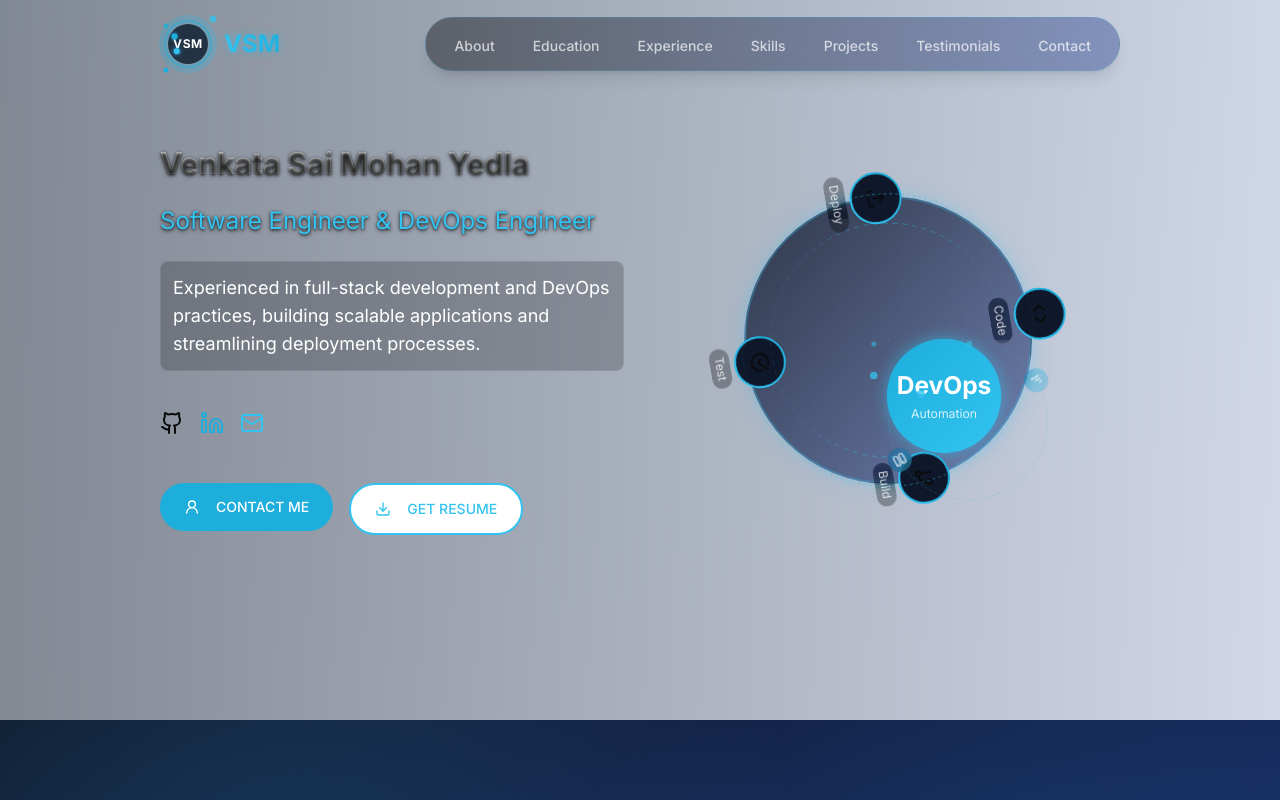
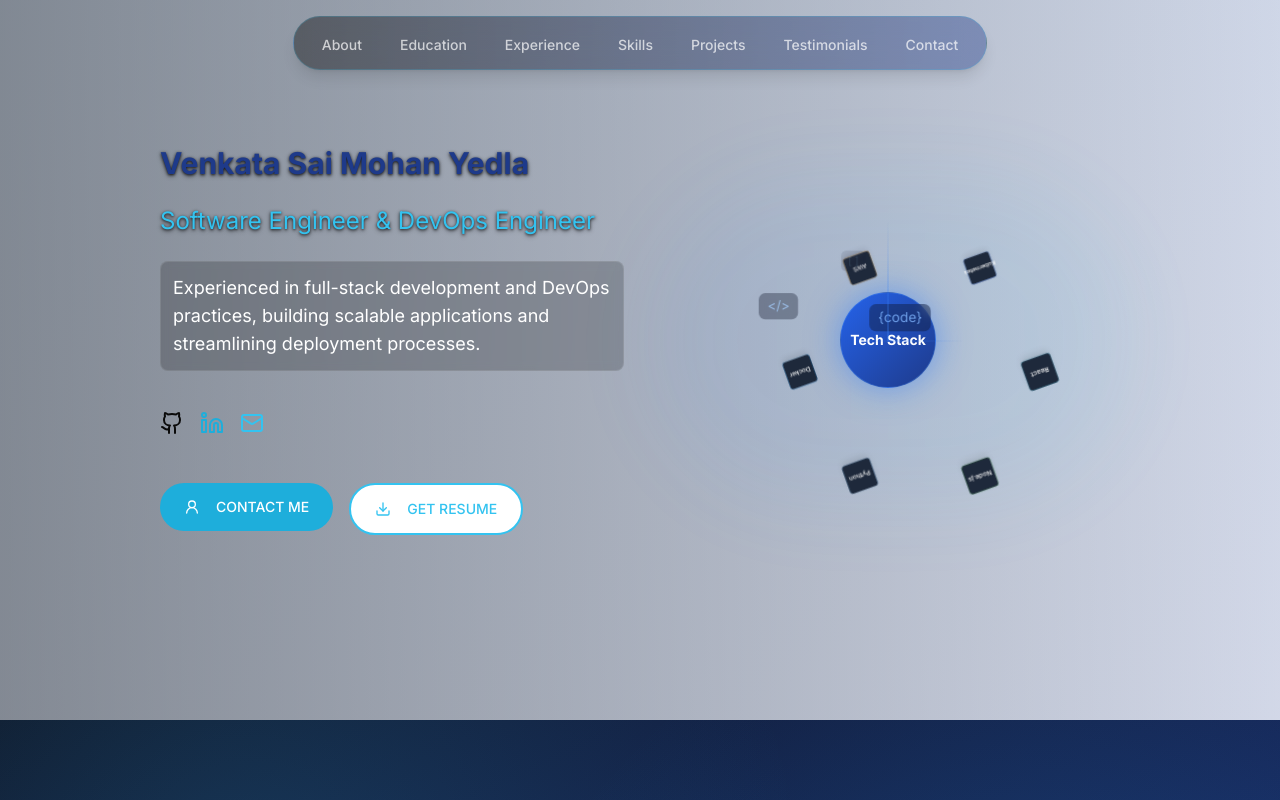
Before and after one commit to sai460/catchy-creative-corner, a React (Vite) app: page / in a window 1280 px wide. Shown: the top 800 px of the page. Built offline with nearby package versions, Linux system fonts and the light colour scheme.

Commit message:
Refactor: Remove VSM logo and update hero animation
- Removed the VSM logo from the header.
- Updated the hero section animation.
- Changed the text color of "Venkata Sai Mohan Yedla" to dark blue.

```diff
--- a/src/components/Header.tsx
+++ b/src/components/Header.tsx
@@ -59,114 +59,7 @@ export function Header() {
       animate={{ y: 0 }}
       transition={{ type: "spring", stiffness: 300, damping: 30 }}
     >
-      <div className="container max-w-5xl flex justify-between items-center">
-        {/* Enhanced VSM Logo */}
-        <motion.div
-          className="flex items-center relative"
-          whileHover={{ scale: 1.05 }}
-        >
-          <div className="relative w-14 h-14">
-            {/* Outer circle */}
-            <motion.div
-              className="absolute inset-0 rounded-full bg-gradient-to-r from-classicBlue to-turquoise opacity-20"
-              animate={{
-                scale: [1, 1.1, 1],
-                opacity: [0.2, 0.3, 0.2]
-              }}
-              transition={{
-                duration: 3,
-                repeat: Infinity,
-                ease: "easeInOut"
-              }}
-            />
-
-            {/* Middle circle */}
-            <motion.div
-              className="absolute inset-1 rounded-full border-2 border-classicBlue/50"
-              animate={{ rotate: 360 }}
-              transition={{
-                duration: 20,
-                repeat: Infinity,
-                ease: "linear"
-              }}
-            />
-
-            {/* Inner circle with electron orbit */}
-            <motion.div
-              className="absolute inset-2 rounded-full bg-slate-900/80 backdrop-blur-md flex items-center justify-center overflow-hidden"
-            >
-              {/* Electron orbit paths */}
-              <motion.div
-                className="absolute w-full h-full"
-                animate={{ rotate: 360 }}
-                transition={{ duration: 15, repeat: Infinity, ease: "linear" }}
-              >
-                <div className="absolute top-1/2 left-1/2 w-8 h-3 -translate-x-1/2 -translate-y-1/2">
-                  <motion.div
-                    className="absolute top-0 right-0 w-1.5 h-1.5 bg-turquoise rounded-full"
-                    animate={{ boxShadow: ["0 0 2px #33C3F0", "0 0 5px #33C3F0", "0 0 2px #33C3F0"] }}
-                    transition={{ duration: 2, repeat: Infinity }}
-                  />
-                </div>
-              </motion.div>
-
-              <motion.div
-                className="absolute w-full h-full"
-                animate={{ rotate: -360 }}
-                transition={{ duration: 10, repeat: Infinity, ease: "linear" }}
-              >
-                <div className="absolute top-1/2 left-1/2 w-7 h-7 -translate-x-1/2 -translate-y-1/2 rotate-45">
-                  <motion.div
-                    className="absolute bottom-0 right-0 w-1.5 h-1.5 bg-classicBlue rounded-full"
-                    animate={{ boxShadow: ["0 0 2px #1EAEDB", "0 0 5px #1EAEDB", "0 0 2px #1EAEDB"] }}
-                    transition={{ duration: 2.5, repeat: Infinity }}
-                  />
-                </div>
-              </motion.div>
-
-              {/* VSM text */}
-              <span className="text-white font-bold text-xs tracking-wider">VSM</span>
-            </motion.div>
-
-            {/* Outer particles */}
-            <motion.div
-              className="absolute top-0 right-0 w-1.5 h-1.5 bg-turquoise rounded-full"
-              animate={{
-                scale: [1, 1.5, 1],
-                opacity: [0.7, 1, 0.7],
-              }}
-              transition={{ duration: 2, repeat: Infinity, delay: 0.5 }}
-            />
-            <motion.div
-              className="absolute bottom-0 left-1 w-1 h-1 bg-classicBlue rounded-full"
-              animate={{
-                scale: [1, 1.3, 1],
-                opacity: [0.6, 1, 0.6],
-              }}
-              transition={{ duration: 1.5, repeat: Infinity }}
-            />
-            <motion.div
-              className="absolute top-2 left-1 w-1 h-1 bg-classicBlue rounded-full"
-              animate={{
-                scale: [1, 1.3, 1],
-                opacity: [0.6, 1, 0.6],
-              }}
-              transition={{ duration: 2.5, repeat: Infinity, delay: 1 }}
-            />
-          </div>
-
-          {/* VSM Text */}
-          <motion.div
-            className="ml-2 text-transparent bg-clip-text bg-gradient-to-r from-turquoise to-classicBlue font-bold text-2xl"
-            animate={{
-              textShadow: ["0 0 5px rgba(51, 195, 240, 0.3)", "0 0 10px rgba(51, 195, 240, 0.5)", "0 0 5px rgba(51, 195, 240, 0.3)"]
-            }}
-            transition={{ duration: 2, repeat: Infinity }}
-          >
-            VSM
-          </motion.div>
-        </motion.div>
-
+      <div className="container max-w-5xl flex justify-center items-center">
         {/* Updated Navigation section with icons and improved styling */}
         <div className="bg-gradient-to-r from-black/40 to-blue-900/40 backdrop-blur-md rounded-full shadow-lg border border-turquoise/20 px-3 py-1.5">
           <div className="flex space-x-1.5">
--- a/src/components/Hero.tsx
+++ b/src/components/Hero.tsx
@@ -1,6 +1,6 @@
 
 import { Button } from "@/components/ui/button";
-import { ArrowRight, Download, Github, Linkedin, Mail, UserRound, Server, Code, GitBranch, CheckCircle, Upload, BarChart } from "lucide-react";
+import { ArrowRight, Download, Github, Linkedin, Mail, UserRound, Code, GitBranch, Database, Cloud, Lock, BarChart } from "lucide-react";
 import { motion } from "framer-motion";
 
 export function Hero() {
@@ -39,6 +39,16 @@ export function Hero() {
     })
   };
 
+  // Tech stack for the animation
+  const techStack = [
+    { name: "React", color: "#61DAFB" },
+    { name: "Node.js", color: "#339933" },
+    { name: "Python", color: "#3776AB" },
+    { name: "Docker", color: "#2496ED" },
+    { name: "AWS", color: "#FF9900" },
+    { name: "Kubernetes", color: "#326CE5" }
+  ];
+
   return (
     <section className="min-h-[90vh] flex flex-col justify-center pt-10 pb-20 hero-gradient relative overflow-hidden">
       <div className="absolute inset-0 z-0 bg-gradient-to-r from-slate-900/50 to-blue-900/20"></div>
@@ -47,7 +57,7 @@ export function Hero() {
         <div className="grid grid-cols-1 md:grid-cols-2 gap-8 items-center">
           <div className="space-y-6">
             <motion.h1
-              className="text-xl md:text-3xl font-bold bg-gradient-to-r from-white to-gray-200 bg-clip-text text-transparent shadow-text"
+              className="text-xl md:text-3xl font-bold text-blue-900 shadow-text"
               initial="hidden"
               animate="visible"
               custom={0}
@@ -122,108 +132,59 @@ export function Hero() {
             </motion.div>
           </div>
 
-          {/* DevOps Automation Animation - Centered */}
+          {/* New Tech Stack 3D Animation */}
           <motion.div
-            className="hidden md:flex justify-center items-center"
+            className="hidden md:block"
             initial={{ opacity: 0 }}
             animate={{ opacity: 1 }}
-            transition={{ delay: 0.5, duration: 1 }}
+            transition={{ duration: 1 }}
           >
-            <div className="flex items-center justify-center h-full w-full">
-              {/* Main circular container */}
+            <div className="relative w-full h-80">
+              {/* Background glow */}
               <motion.div
-                className="relative w-72 h-72 rounded-full border-2 border-turquoise/30 bg-gradient-to-br from-slate-900/80 to-blue-900/50 backdrop-blur-md flex items-center justify-center"
+                className="absolute inset-0 bg-gradient-to-r from-blue-500/20 to-turquoise/20 rounded-full blur-2xl"
                 animate={{
-                  boxShadow: ['0 0 15px rgba(51, 195, 240, 0.2)', '0 0 30px rgba(51, 195, 240, 0.4)', '0 0 15px rgba(51, 195, 240, 0.2)'],
+                  scale: [1, 1.05, 1],
+                  opacity: [0.3, 0.4, 0.3],
                 }}
                 transition={{
                   repeat: Infinity,
-                  duration: 3,
-                  ease: "easeInOut"
+                  duration: 5,
+                  ease: "easeInOut",
                 }}
+              />
+
+              {/* Central hub with connections */}
+              <motion.div
+                className="absolute top-1/2 left-1/2 transform -translate-x-1/2 -translate-y-1/2 w-24 h-24 bg-gradient-to-br from-blue-600 to-blue-900 rounded-full flex items-center justify-center shadow-lg border border-blue-400/30"
+                animate={{
+                  boxShadow: [
+                    "0 0 20px rgba(59, 130, 246, 0.5)",
+                    "0 0 40px rgba(59, 130, 246, 0.7)",
+                    "0 0 20px rgba(59, 130, 246, 0.5)",
+                  ],
+                }}
+                transition={{ repeat: Infinity, duration: 3 }}
               >
-                {/* Central DevOps Logo */}
-                <motion.div
-                  className="absolute top-1/2 left-1/2 transform -translate-x-1/2 -translate-y-1/2 w-28 h-28 bg-gradient-to-br from-classicBlue to-turquoise rounded-full flex items-center justify-center"
-                  animate={{
-                    scale: [1, 1.05, 1],
-                    boxShadow: ['0 0 10px rgba(51, 195, 240, 0.5)', '0 0 20px rgba(51, 195, 240, 0.7)', '0 0 10px rgba(51, 195, 240, 0.5)'],
-                  }}
-                  transition={{
-                    repeat: Infinity,
-                    duration: 3,
-                    ease: "easeInOut"
-                  }}
-                >
-                  <div className="text-center">
-                    <div className="text-2xl font-bold text-white mb-1">DevOps</div>
-                    <div className="text-xs text-white/80">Automation</div>
-                  </div>
+                <div className="text-white font-bold text-sm">Tech Stack</div>
               </motion.div>
 
-                {/* Orbital rings with icons */}
-                <motion.div
-                  className="absolute top-0 left-0 w-full h-full"
-                  animate={{ rotate: 360 }}
-                  transition={{ duration: 30, repeat: Infinity, ease: "linear" }}
-                >
-                  {/* Icons positioned around the circle */}
-                  <div className="absolute top-0 left-1/2 transform -translate-x-1/2 -translate-y-1/2">
-                    <IconBubble icon={<Code className="h-5 w-5" />} label="Code" />
-                  </div>
-                  <div className="absolute top-1/2 right-0 transform translate-x-1/2 -translate-y-1/2">
-                    <IconBubble icon={<GitBranch className="h-5 w-5" />} label="Build" />
-                  </div>
-                  <div className="absolute bottom-0 left-1/2 transform -translate-x-1/2 translate-y-1/2">
-                    <IconBubble icon={<CheckCircle className="h-5 w-5" />} label="Test" />
-                  </div>
-                  <div className="absolute top-1/2 left-0 transform -translate-x-1/2 -translate-y-1/2">
-                    <IconBubble icon={<Upload className="h-5 w-5" />} label="Deploy" />
-                  </div>
-                </motion.div>
+              {/* Orbiting tech elements */}
+              {techStack.map((tech, index) => (
+                <TechOrbit
+                  key={tech.name}
+                  name={tech.name}
+                  color={tech.color}
+                  index={index}
+                  total={techStack.length}
+                />
+              ))}
 
-                {/* Inner orbit with smaller icons */}
-                <motion.div
-                  className="absolute top-1/2 left-1/2 w-40 h-40 rounded-full border border-dashed border-turquoise/20"
-                  style={{ transform: 'translate(-50%, -50%)' }}
-                  animate={{ rotate: -360 }}
-                  transition={{ duration: 20, repeat: Infinity, ease: "linear" }}
-                >
-                  {/* Small orbitals */}
-                  <motion.div
-                    className="absolute top-0 left-1/2 transform -translate-x-1/2 -translate-y-1/2"
-                    whileHover={{ scale: 1.2 }}
-                  >
-                    <div className="h-6 w-6 bg-turquoise/30 backdrop-blur-sm rounded-full flex items-center justify-center">
-                      <Server className="h-3 w-3 text-white" />
-                    </div>
-                  </motion.div>
-                  <motion.div
-                    className="absolute bottom-0 left-1/2 transform -translate-x-1/2 translate-y-1/2"
-                    whileHover={{ scale: 1.2 }}
-                  >
-                    <div className="h-6 w-6 bg-classicBlue/30 backdrop-blur-sm rounded-full flex items-center justify-center">
-                      <BarChart className="h-3 w-3 text-white" />
-                    </div>
-                  </motion.div>
-                </motion.div>
+              {/* Floating code snippets */}
+              <CodeSnippets />
 
-                {/* Flowing particles */}
-                <FlowingParticles />
-              </motion.div>
-
-              {/* Connection lines */}
-              <svg className="absolute w-full h-full z-0" viewBox="0 0 400 400">
-                <defs>
-                  <linearGradient id="lineGradient" x1="0%" y1="0%" x2="100%" y2="0%">
-                    <stop offset="0%" stopColor="rgba(51, 195, 240, 0.1)" />
-                    <stop offset="50%" stopColor="rgba(51, 195, 240, 0.5)" />
-                    <stop offset="100%" stopColor="rgba(51, 195, 240, 0.1)" />
-                  </linearGradient>
-                </defs>
-                <circle cx="200" cy="200" r="120" fill="none" stroke="url(#lineGradient)" strokeWidth="1" strokeDasharray="5,5" />
-                <circle cx="200" cy="200" r="150" fill="none" stroke="url(#lineGradient)" strokeWidth="1" strokeDasharray="3,3" />
-              </svg>
+              {/* Connecting lines animation */}
+              <ConnectingLines />
             </div>
           </motion.div>
         </div>
@@ -232,48 +193,122 @@ export function Hero() {
   );
 }
 
-// Helper components for the enhanced DevOps animation
-const IconBubble = ({ icon, label }: { icon: React.ReactNode, label: string }) => (
+// Tech orbiting component
+const TechOrbit = ({ name, color, index, total }: { name: string; color: string; index: number; total: number }) => {
+  const angle = (index / total) * 2 * Math.PI;
+  const radius = 120;
+  const x = Math.cos(angle) * radius;
+  const y = Math.sin(angle) * radius;
+
+  return (
     <motion.div
-    className="flex flex-col items-center"
-    whileHover={{ scale: 1.1, y: -5 }}
-    transition={{ type: "spring", stiffness: 400, damping: 10 }}
+      className="absolute top-1/2 left-1/2 w-16 h-16 flex items-center justify-center"
+      style={{
+        x: x,
+        y: y,
+      }}
+      initial={{ opacity: 0, scale: 0 }}
+      animate={{
+        opacity: 1,
+        scale: 1,
+        x: x,
+        y: y,
+        rotate: [0, 360],
+      }}
+      transition={{
+        delay: index * 0.2,
+        duration: 20,
+        rotate: {
+          repeat: Infinity,
+          duration: 15,
+          ease: "linear",
+        },
+        opacity: { duration: 1 }
+      }}
     >
-    <div className="bg-gradient-to-br from-classicBlue to-turquoise p-[2px] rounded-full">
-      <div className="h-12 w-12 bg-slate-900 backdrop-blur-md rounded-full flex items-center justify-center">
-        {icon}
-      </div>
-    </div>
-    <span className="mt-1 text-xs text-white/80 bg-black/30 backdrop-blur-sm px-2 py-0.5 rounded-full">{label}</span>
+      <motion.div
+        className="bg-slate-800 backdrop-blur-md w-full h-full rounded-lg flex items-center justify-center shadow-lg"
+        style={{ borderColor: color }}
+        whileHover={{ scale: 1.2, boxShadow: `0 0 20px ${color}` }}
+        initial={{ borderWidth: 1, borderColor: `${color}40` }}
+        animate={{
+          borderWidth: [1, 2, 1],
+          borderColor: [`${color}40`, `${color}90`, `${color}40`]
+        }}
+        transition={{ repeat: Infinity, duration: 3 }}
+      >
+        <div className="text-white text-sm font-medium">{name}</div>
+      </motion.div>
     </motion.div>
   );
+};
 
-const FlowingParticles = () => {
-  const particles = Array.from({ length: 6 }, (_, i) => i);
+// Animated code snippets
+const CodeSnippets = () => {
+  const snippets = [
+    { text: "</>" },
+    { text: "{code}" },
+    { text: "[ ]" }
+  ];
 
   return (
     <>
-      {particles.map((p) => (
+      {snippets.map((snippet, index) => (
         <motion.div
-          key={p}
-          className="absolute top-1/2 left-1/2 w-2 h-2 rounded-full bg-turquoise/80"
+          key={index}
+          className="absolute text-xs text-blue-300 bg-slate-900/60 px-2 py-1 rounded-md backdrop-blur-sm"
           initial={{
-            x: 0,
-            y: 0,
-            opacity: 0,
-            scale: 0
+            x: Math.random() * 200 - 100 + 150,
+            y: Math.random() * 200 - 100 + 150,
+            opacity: 0
           }}
           animate={{
-            x: [0, Math.cos(p * 60 * Math.PI / 180) * 100],
-            y: [0, Math.sin(p * 60 * Math.PI / 180) * 100],
-            opacity: [0, 1, 0],
-            scale: [0, 1, 0]
+            x: [
+              Math.random() * 200 - 100 + 150,
+              Math.random() * 200 - 100 + 150
+            ],
+            y: [
+              Math.random() * 200 - 100 + 150,
+              Math.random() * 200 - 100 + 150
+            ],
+            opacity: [0, 0.8, 0],
+            scale: [0.8, 1.2, 0.8]
           }}
           transition={{
             repeat: Infinity,
-            duration: 4,
-            delay: p * 0.5,
-            ease: "easeInOut"
+            duration: Math.random() * 5 + 10,
+            delay: index * 3
+          }}
+        >
+          {snippet.text}
+        </motion.div>
+      ))}
+    </>
+  );
+};
+
+// Connecting lines animation
+const ConnectingLines = () => {
+  const lines = [1, 2, 3, 4];
+
+  return (
+    <>
+      {lines.map((line) => (
+        <motion.div
+          key={line}
+          className="absolute top-1/2 left-1/2 h-0.5 bg-gradient-to-r from-blue-500/50 to-transparent origin-left"
+          style={{
+            width: 120,
+            rotate: line * 90,
+          }}
+          animate={{
+            scaleX: [0, 1, 0],
+            opacity: [0, 0.7, 0]
+          }}
+          transition={{
+            repeat: Infinity,
+            duration: 3,
+            delay: line * 0.75
           }}
         />
       ))}
```
Lines whose indentation alone changed are shown as unchanged.
